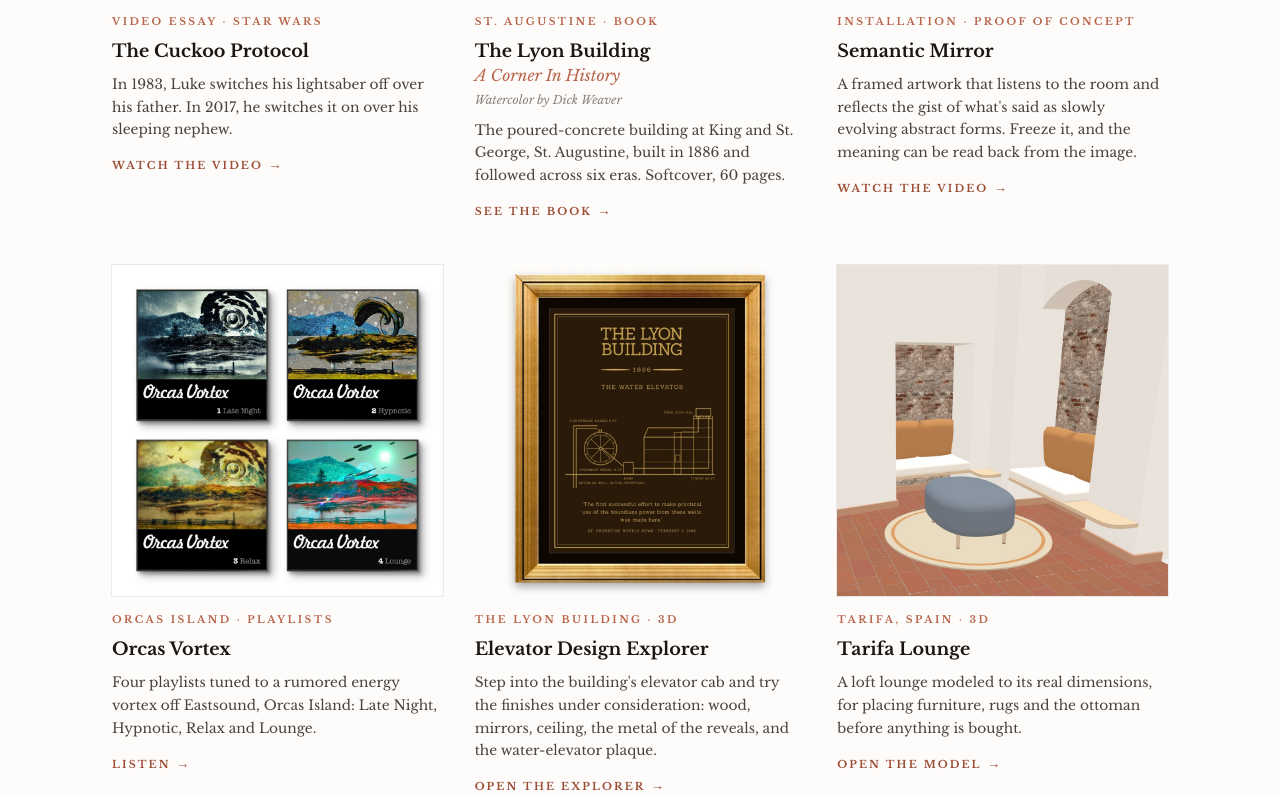
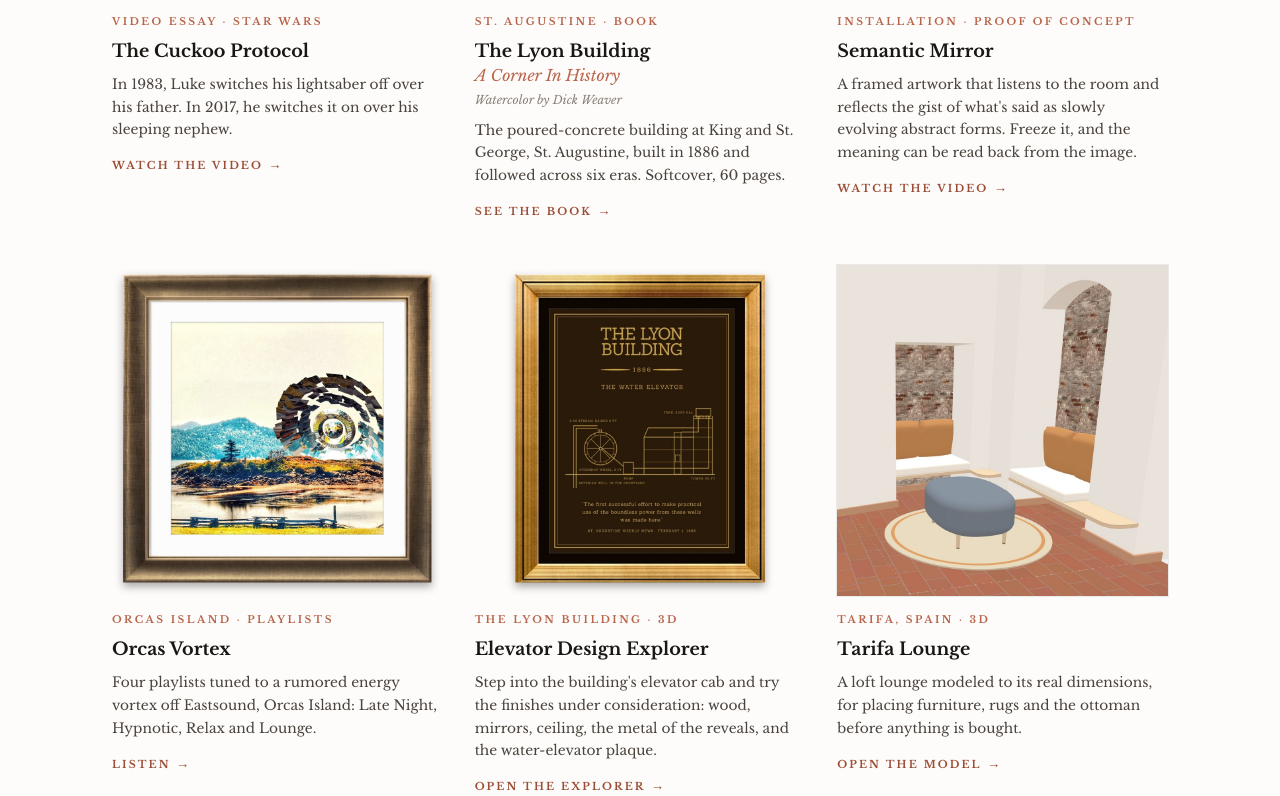
Before and after one commit to llullstudio/studio, a plain HTML site: page index.html in a window 1280 px wide. Shown: the part 556-1352 px from the top of the page. Drawn offline with nearby package versions, Linux system fonts and the light colour scheme.

Commit message:
vortex framed

```diff
--- a/index.html
+++ b/index.html
@@ -125,8 +125,8 @@ footer{margin-top:clamp(3.5rem,7vw,5.5rem);padding:1.5rem 0 3.5rem;border-top:1p
       </a>
 
       <a class="tile" href="/orcas-vortex/">
-        <div class="media">
-          <img src="/img/orcas-vortex.jpg" width="1000" height="1000" loading="lazy" alt="Four Orcas Vortex playlist covers: Indian Island off Eastsound, worked in four styles, numbered Late Night, Hypnotic, Relax and Lounge.">
+        <div class="media media--float">
+          <img src="/img/orcas-vortex-framed.jpg" width="1000" height="1000" loading="lazy" alt="Orcas Vortex cover art in a bronze frame: Indian Island off Eastsound under a pale sky, with a fractured spiral vortex rising behind it.">
         </div>
         <p class="eyebrow">Orcas Island · Playlists</p>
         <h2>Orcas Vortex</h2>
```
Also changed, not shown: img/orcas-vortex-framed.jpg (added).
